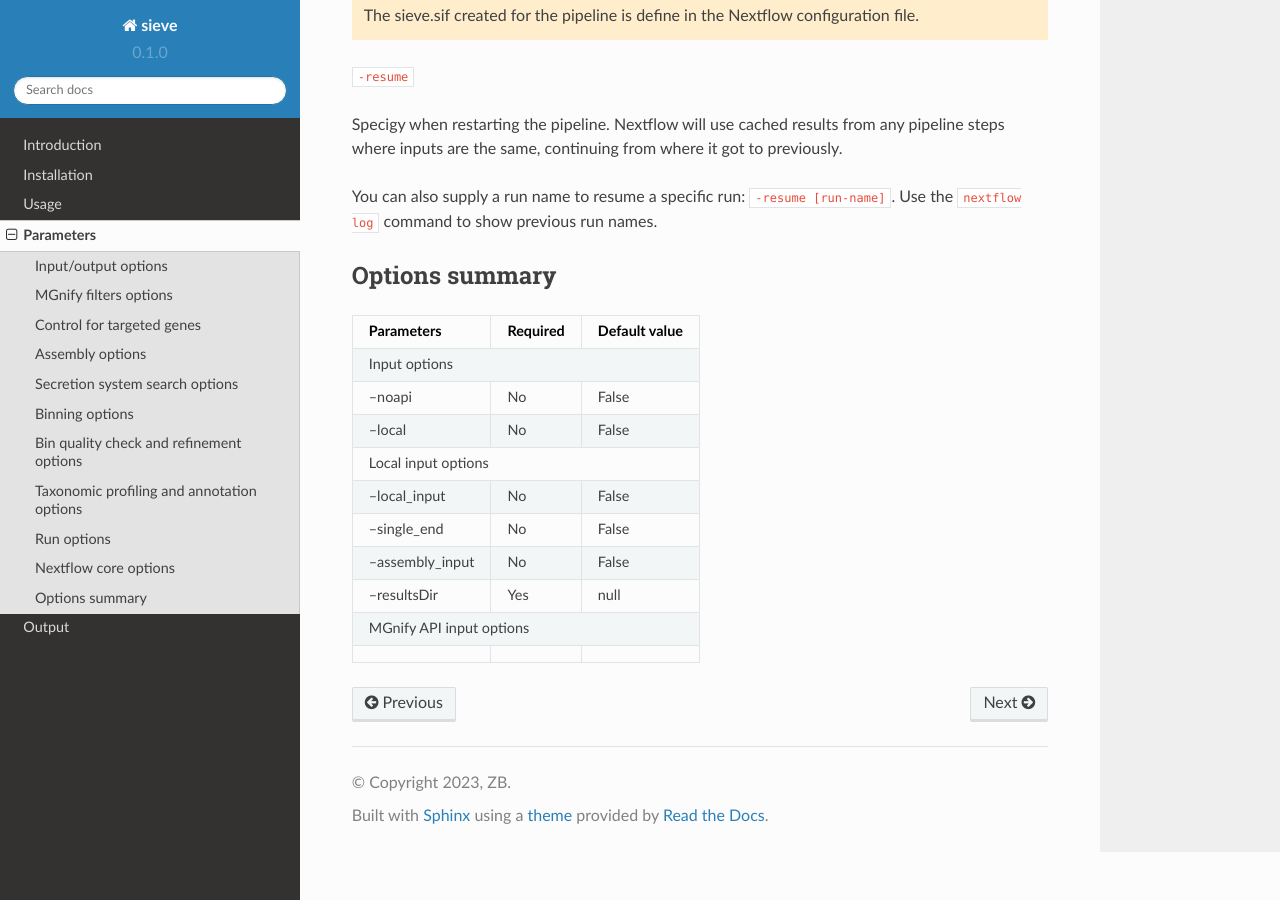
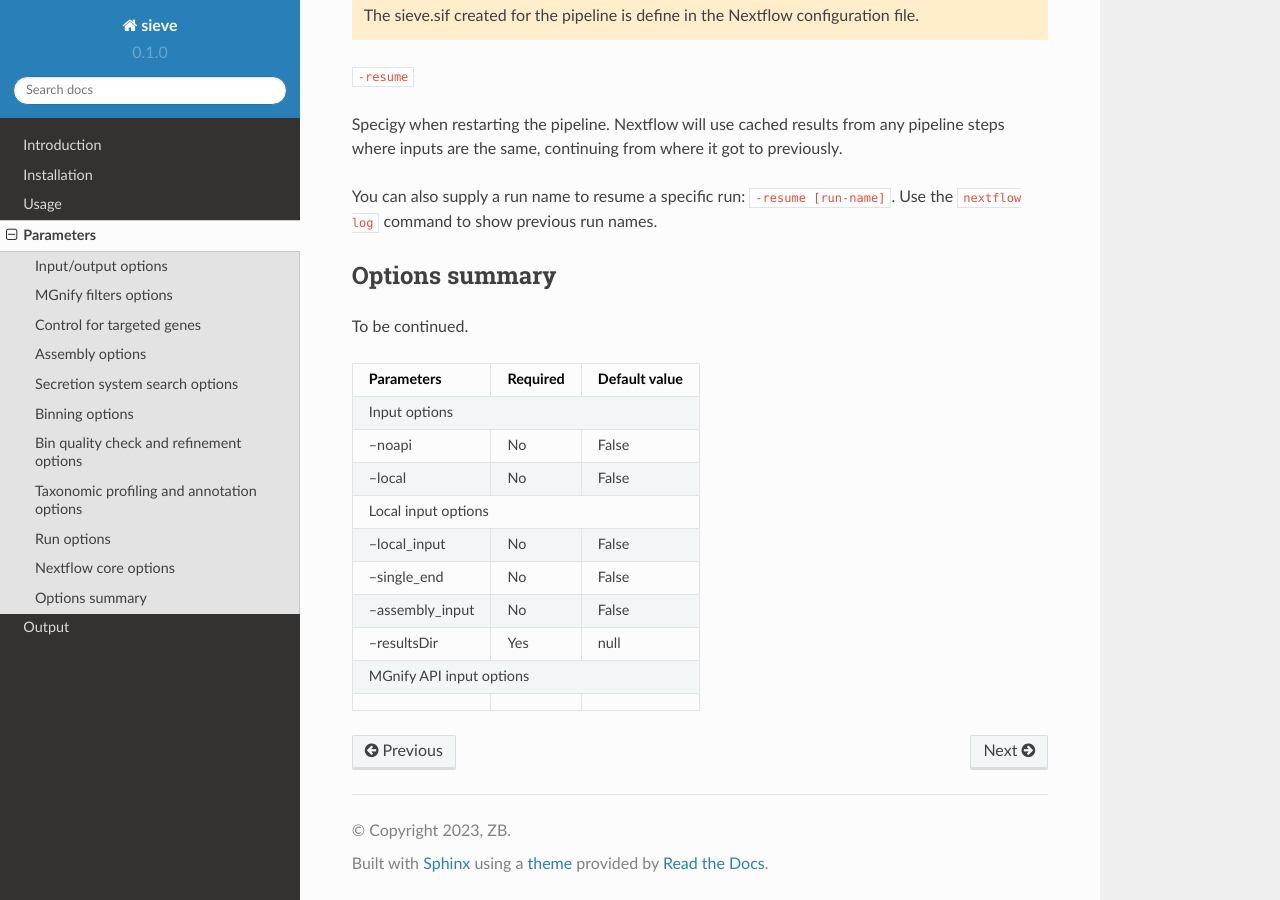
Before and after one commit to matiasWanntorp/sieve-doc, a Sphinx documentation site: the page built from docs/source/parameters.rst, in a window 1280 px wide and 900 px high, scrolled down 7703 px. Built offline with Sphinx 7.4.7 and the Read the Docs theme 2.0.0, drawn with Linux system fonts in a browser that asks for light colours.

Commit message:
Update parameters.rst

```diff
--- a/docs/source/parameters.rst
+++ b/docs/source/parameters.rst
@@ -273,6 +273,8 @@ You can also supply a run name to resume a specific run: ``-resume [run-name]``.
 Options summary
 ---------------
 
+To be continued.
+
 +-----------------------------------+--------------------+--------------------+
 |            Parameters             |      Required      |   Default value    |
 +===================================+====================+====================+
```
